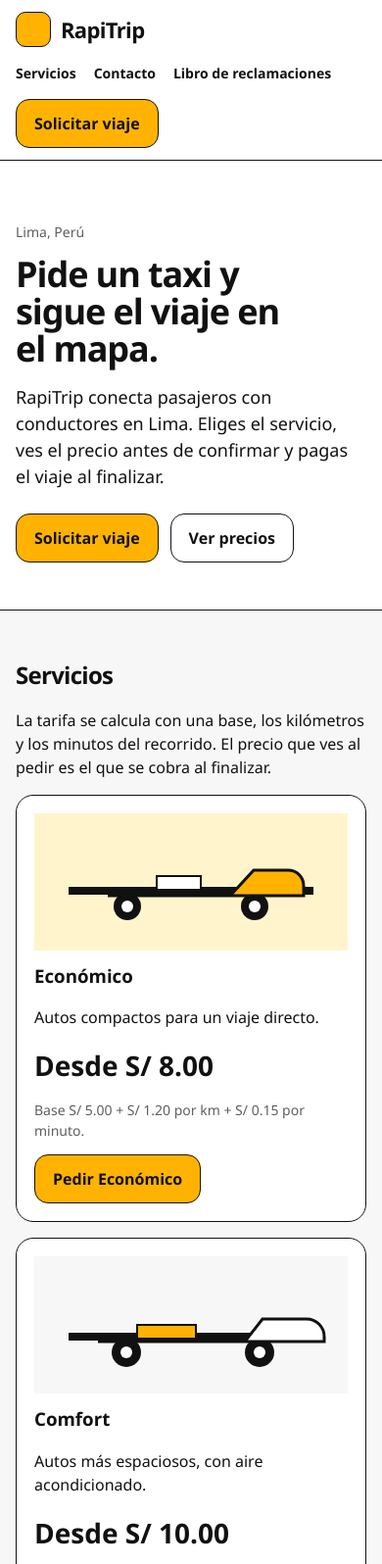
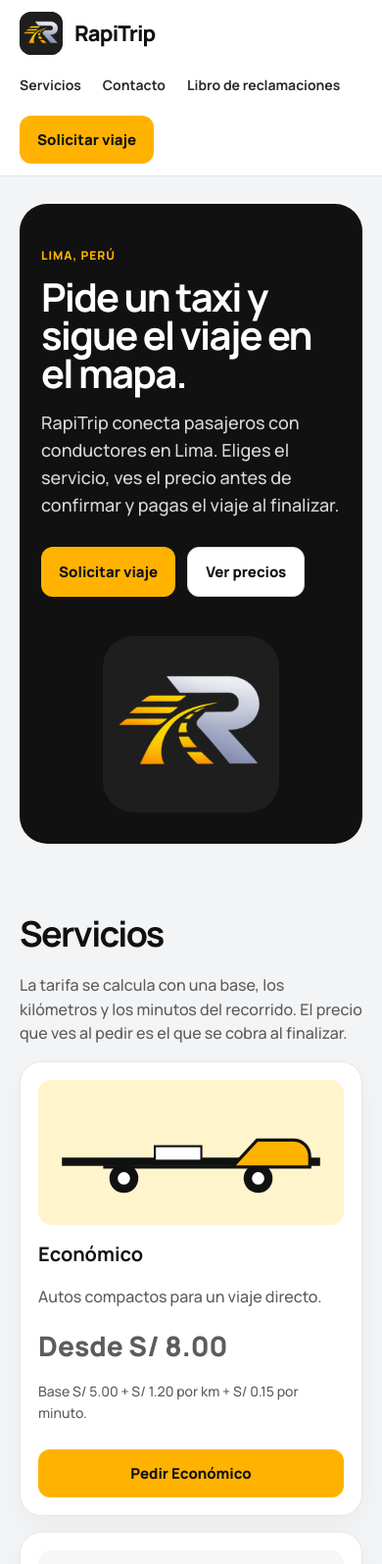
Before and after one commit to Eric-Estrada-gif/rapitrip-web, a plain HTML site: page index.html in a window 390 px wide. Shown: the top 1596 px of the page at 98% size. Drawn offline with Linux system fonts and the light colour scheme.

Commit message:
Usa el logo de la app y renueva el diseno de la web.

```diff
--- a/index.html
+++ b/index.html
@@ -4,12 +4,13 @@
   <meta charset="utf-8">
   <meta name="viewport" content="width=device-width, initial-scale=1">
   <title>RapiTrip | Viajes en taxi por aplicativo</title>
+  <link rel="icon" href="img/logo.png">
   <link rel="stylesheet" href="styles.css">
 </head>
 <body>
   <header class="barra">
     <div class="barra-inner">
-      <a class="marca" href="index.html"><span class="logo"></span> RapiTrip</a>
+      <a class="marca" href="index.html"><img class="logo" src="img/logo.png" alt="Logo de RapiTrip"> RapiTrip</a>
       <nav>
         <a href="index.html#servicios">Servicios</a>
         <a href="contacto.html">Contacto</a>
@@ -21,6 +22,8 @@
 
   <section class="hero">
     <div class="wrap">
+      <div class="hero-panel">
+        <div>
           <p class="nota">Lima, Perú</p>
           <h1>Pide un taxi y sigue el viaje en el mapa.</h1>
           <p class="bajada">RapiTrip conecta pasajeros con conductores en Lima. Eliges el servicio, ves el precio antes de confirmar y pagas el viaje al finalizar.</p>
@@ -29,12 +32,15 @@
             <a class="btn linea" href="index.html#servicios">Ver precios</a>
           </div>
         </div>
+        <img class="hero-logo" src="img/logo.png" alt="Logo de RapiTrip">
+      </div>
+    </div>
   </section>
 
   <section class="seccion" id="servicios">
     <div class="wrap">
       <h2>Servicios</h2>
-      <p>La tarifa se calcula con una base, los kilómetros y los minutos del recorrido. El precio que ves al pedir es el que se cobra al finalizar.</p>
+      <p class="intro">La tarifa se calcula con una base, los kilómetros y los minutos del recorrido. El precio que ves al pedir es el que se cobra al finalizar.</p>
       <div class="grid">
         <article class="card">
           <img class="ilustracion" src="img/economico.svg" alt="Auto del servicio Económico">
@@ -81,20 +87,24 @@
   </section>
 
   <section class="seccion">
-    <div class="wrap datos">
+    <div class="wrap">
+      <h2>Cómo se pide</h2>
+      <div class="pasos">
+        <div class="paso"><strong>01</strong> Indicas el destino y el servicio.</div>
+        <div class="paso"><strong>02</strong> Ves el precio antes de confirmar.</div>
+        <div class="paso"><strong>03</strong> Un conductor acepta y te recoge.</div>
+        <div class="paso"><strong>04</strong> Al llegar, pagas con tarjeta, Yape o efectivo.</div>
+      </div>
+    </div>
+  </section>
+
+  <section class="seccion">
+    <div class="wrap">
       <div class="caja">
         <h2>Contacto</h2>
         <p><strong>RapiTrip</strong><br>Eric Manuel Estrada Castillo<br>RUC 10705521447</p>
         <p>Teléfono: <a href="tel:+51977341754">977 341 754</a><br>Correo: <a href="mailto:erickiio1415@gmail.com">erickiio1415@gmail.com</a><br>Dirección: Jr. José María Barreto 298, Lima, Perú</p>
         <a class="btn linea" href="contacto.html">Escribir</a>
-      </div>
-      <div class="caja">
-        <h2>Cómo se pide</h2>
-        <p>1. Indicas el destino y el servicio.</p>
-        <p>2. Ves el precio antes de confirmar.</p>
-        <p>3. Un conductor acepta y te recoge.</p>
-        <p>4. Al llegar, pagas en la app con tarjeta, Yape o efectivo.</p>
-        <a class="btn" href="solicitar.html">Solicitar viaje</a>
       </div>
     </div>
   </section>
--- a/styles.css
+++ b/styles.css
@@ -1,10 +1,12 @@
+@import url("https://fonts.googleapis.com/css2?family=Manrope:wght@500;600;700;800&display=swap");
+
 :root {
   --amarillo: #ffb300;
-  --amarillo-suave: #fff4cc;
+  --amarillo-suave: #fff6d8;
   --tinta: #111111;
-  --suave: #5e5e5e;
-  --fondo: #f7f7f7;
-  --linea: #111111;
+  --suave: #5c5c5c;
+  --fondo: #f3f4f6;
+  --linea: #e7e7ea;
   --blanco: #ffffff;
 }
 
@@ -12,50 +14,53 @@
 html { scroll-behavior: smooth; }
 body {
   margin: 0;
-  font-family: "Segoe UI", Helvetica, Arial, sans-serif;
+  font-family: Manrope, "Segoe UI", Helvetica, Arial, sans-serif;
   color: var(--tinta);
   background: var(--fondo);
-  line-height: 1.5;
+  line-height: 1.55;
 }
 a { color: inherit; }
 img { max-width: 100%; display: block; }
 
 .barra {
-  background: var(--blanco);
-  border-bottom: 1.5px solid var(--tinta);
+  background: rgba(255, 255, 255, 0.94);
+  border-bottom: 1px solid var(--linea);
   position: sticky;
   top: 0;
-  z-index: 2;
+  z-index: 4;
+  backdrop-filter: blur(12px);
 }
 .barra-inner, .wrap, .pie-inner {
-  width: min(1040px, calc(100% - 32px));
+  width: min(1120px, calc(100% - 40px));
   margin: 0 auto;
 }
 .barra-inner, .pie-inner {
   display: flex;
   align-items: center;
   justify-content: space-between;
-  gap: 16px;
-  min-height: 72px;
+  gap: 20px;
+  min-height: 76px;
 }
 .marca {
   display: flex;
   align-items: center;
-  gap: 10px;
+  gap: 12px;
   text-decoration: none;
   font-weight: 800;
-  letter-spacing: -0.03em;
+  letter-spacing: -0.04em;
   font-size: 22px;
 }
 .logo {
-  width: 36px;
-  height: 36px;
-  border-radius: 10px;
-  background: var(--amarillo);
-  border: 1.5px solid var(--tinta);
+  width: 44px;
+  height: 44px;
+  border-radius: 12px;
+  object-fit: cover;
+  background: #111;
 }
-nav { display: flex; gap: 18px; flex-wrap: wrap; }
-nav a { text-decoration: none; font-size: 14px; font-weight: 600; }
+nav { display: flex; gap: 22px; flex-wrap: wrap; align-items: center; }
+nav a { text-decoration: none; font-size: 14px; font-weight: 700; color: #2a2a2a; }
+nav a:hover { color: #000; }
+
 .btn {
   display: inline-flex;
   align-items: center;
@@ -64,60 +69,120 @@ nav a { text-decoration: none; font-size: 14px; font-weight: 600; }
   color: var(--tinta);
   text-decoration: none;
   font-weight: 800;
-  border: 1.5px solid var(--tinta);
-  border-radius: 14px;
-  padding: 12px 18px;
+  border: 0;
+  border-radius: 12px;
+  padding: 13px 18px;
   cursor: pointer;
+  font-family: inherit;
+  font-size: 15px;
 }
+.btn:hover { filter: brightness(0.96); }
 .btn.negro { background: var(--tinta); color: var(--blanco); }
-.btn.linea { background: var(--blanco); }
+.btn.linea { background: var(--blanco); border: 1px solid #d7d7dc; }
 
-.hero, .seccion { padding: 48px 0; }
-.hero {
+.hero { padding: 28px 0 8px; }
+.hero-panel {
+  background: #111111;
+  color: #fff;
+  border-radius: 28px;
+  padding: 56px 52px;
+  display: grid;
+  grid-template-columns: 1.4fr 0.8fr;
+  gap: 32px;
+  align-items: center;
+}
+.hero h1, .seccion h1, .seccion h2 { letter-spacing: -0.045em; margin: 0 0 12px; }
+.hero h1 { font-size: 56px; line-height: 0.98; max-width: 12ch; }
+.hero .bajada { color: #d8d8d8; font-size: 18px; max-width: 46ch; }
+.hero .nota { color: var(--amarillo); font-weight: 800; letter-spacing: 0.08em; text-transform: uppercase; font-size: 12px; }
+.hero-logo {
+  width: min(280px, 100%);
+  margin-left: auto;
+  border-radius: 32px;
+  background: #111;
+}
+.fila { display: flex; gap: 12px; flex-wrap: wrap; margin-top: 28px; }
+.nota { color: var(--suave); font-size: 14px; }
+
+.seccion { padding: 56px 0; }
+.seccion h2 { font-size: 36px; }
+.intro { max-width: 62ch; color: var(--suave); margin-top: 0; }
+
+.pasos {
+  display: grid;
+  grid-template-columns: repeat(4, 1fr);
+  gap: 14px;
+  margin-top: 28px;
+}
+.paso {
   background: var(--blanco);
-  border-bottom: 1.5px solid var(--tinta);
+  border: 1px solid var(--linea);
+  border-radius: 18px;
+  padding: 18px;
 }
-.hero h1, .seccion h1, .seccion h2 { letter-spacing: -0.03em; margin: 0 0 12px; }
-.hero h1 { font-size: 48px; line-height: 1.05; max-width: 14ch; }
-.bajada { font-size: 18px; max-width: 62ch; color: var(--tinta); }
-.fila { display: flex; gap: 12px; flex-wrap: wrap; margin-top: 24px; }
-.nota { color: var(--suave); font-size: 14px; }
+.paso strong {
+  display: block;
+  font-size: 13px;
+  color: #8a6500;
+  margin-bottom: 6px;
+}
 
 .grid { display: grid; grid-template-columns: repeat(auto-fit, minmax(220px, 1fr)); gap: 16px; }
 .card, .caja, form {
   background: var(--blanco);
-  border: 1.5px solid var(--tinta);
-  border-radius: 18px;
+  border: 1px solid var(--linea);
+  border-radius: 22px;
   padding: 18px;
+  box-shadow: 0 10px 30px rgba(17, 17, 17, 0.04);
 }
-.card h3 { margin: 12px 0 6px; }
-.precio { font-size: 28px; font-weight: 800; margin: 8px 0; }
-.ilustracion { width: 100%; height: 140px; }
+.card h3 { margin: 14px 0 6px; font-size: 20px; }
+.card p { color: var(--suave); }
+.precio { font-size: 28px; font-weight: 800; margin: 10px 0 4px; color: var(--tinta); }
+.ilustracion {
+  width: 100%;
+  height: 148px;
+  object-fit: cover;
+  border-radius: 14px;
+  background: var(--amarillo-suave);
+}
+.card .btn { width: 100%; margin-top: 12px; }
 .datos { display: grid; grid-template-columns: 1fr 1fr; gap: 16px; }
-label { display: block; font-size: 13px; font-weight: 700; margin: 12px 0 6px; }
+.caja h2, form h2 { margin-top: 0; }
+label { display: block; font-size: 13px; font-weight: 700; margin: 14px 0 6px; }
 input, select, textarea {
   width: 100%;
-  border: 1.5px solid var(--tinta);
+  border: 1px solid #d9d9de;
   border-radius: 12px;
-  padding: 12px;
+  padding: 13px 14px;
   font: inherit;
-  background: var(--blanco);
+  background: #fafafa;
+}
+input:focus, select:focus, textarea:focus {
+  outline: 2px solid var(--amarillo);
+  border-color: transparent;
+  background: #fff;
 }
 textarea { min-height: 120px; resize: vertical; }
 .aviso {
   display: none;
   margin-top: 16px;
   background: var(--amarillo-suave);
-  border: 1.5px solid var(--tinta);
   border-radius: 14px;
   padding: 14px;
 }
-.pie { background: var(--blanco); border-top: 1.5px solid var(--tinta); }
-.pie a { text-decoration: none; font-weight: 700; }
-.legal { font-size: 13px; color: var(--suave); }
+.pie {
+  background: #111;
+  color: #f3f3f3;
+  margin-top: 12px;
+}
+.pie a { text-decoration: none; font-weight: 700; color: #fff; }
+.pie a:hover { color: var(--amarillo); }
+.legal { font-size: 13px; color: #bdbdbd; }
 
-@media (max-width: 800px) {
-  .hero h1 { font-size: 36px; }
-  .grid, .datos { grid-template-columns: 1fr; }
+@media (max-width: 860px) {
+  .hero-panel { grid-template-columns: 1fr; padding: 32px 22px; }
+  .hero h1 { font-size: 40px; }
+  .hero-logo { margin: 8px auto 0; width: 180px; }
+  .pasos, .datos { grid-template-columns: 1fr; }
   .barra-inner { flex-wrap: wrap; padding: 12px 0; }
 }
```
Also changed, not shown: contacto.html (+2 -1 lines), devoluciones.html (+2 -1 lines), reclamaciones.html (+2 -1 lines), solicitar.html (+2 -1 lines), terminos.html (+2 -1 lines), img/logo.png (added). Lines whose indentation alone changed are shown as unchanged.
